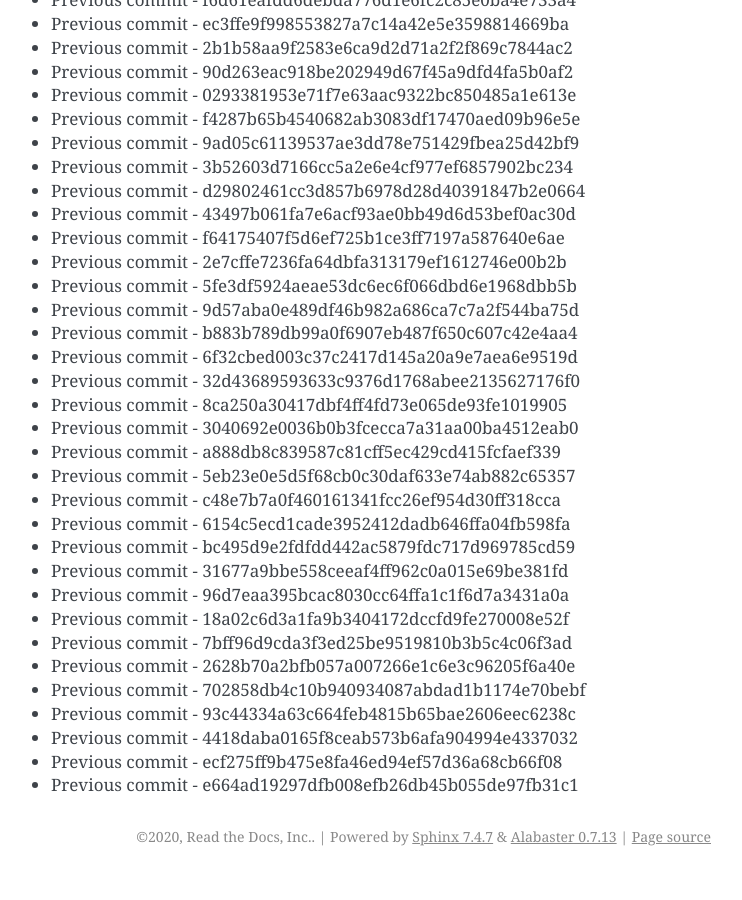
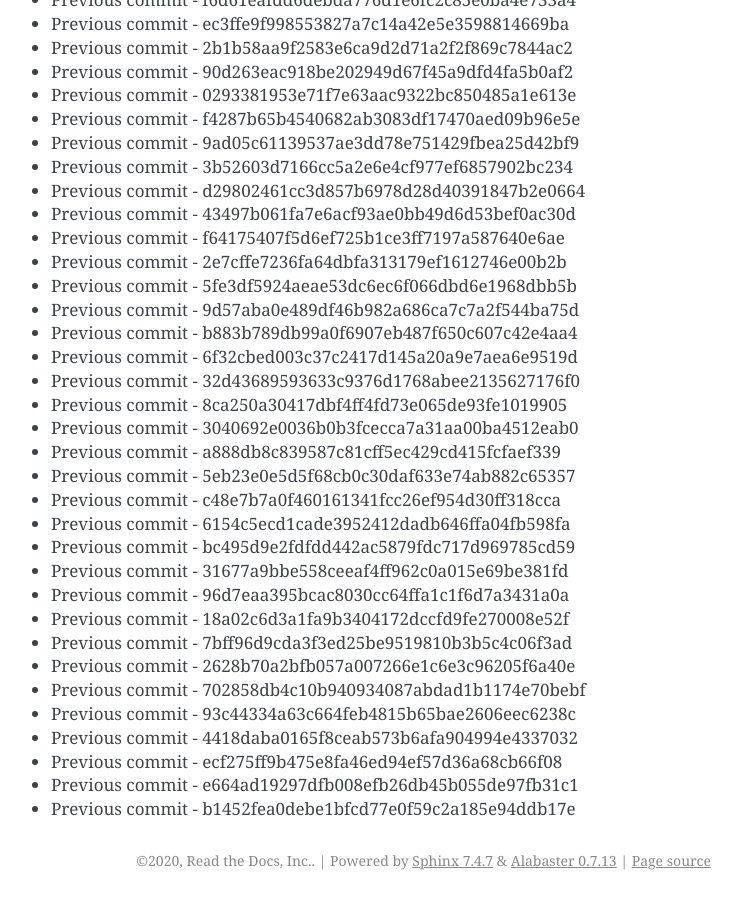
Before and after one commit to readthedocs/rtd-git-stresstest, a Sphinx documentation site: the page built from docs/updates.rst, in a window 1280 px wide and 900 px high, scrolled down 12768 px. Shown: the whole window, without its empty margins (399-1141 px from the left). Built offline with Sphinx 7.4.7, drawn with Linux system fonts in a browser that asks for light colours; before the commit the page ends 13644 px from its top, so only the background shows below that.

Commit message:
Generating commit from previous: b1452fea0debe1bfcd77e0f59c2a185e94ddb17e

```diff
--- a/docs/updates.rst
+++ b/docs/updates.rst
@@ -568,3 +568,4 @@ It can be tested for any performance characteristics.
 * Previous commit - 4418daba0165f8ceab573b6afa904994e4337032
 * Previous commit - ecf275ff9b475e8fa46ed94ef57d36a68cb66f08
 * Previous commit - e664ad19297dfb008efb26db45b055de97fb31c1
+* Previous commit - b1452fea0debe1bfcd77e0f59c2a185e94ddb17e
```
